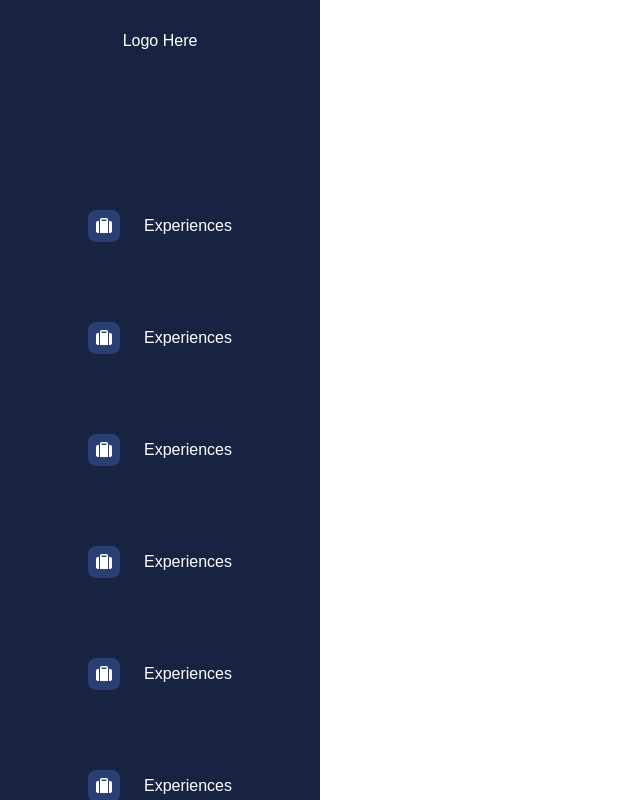
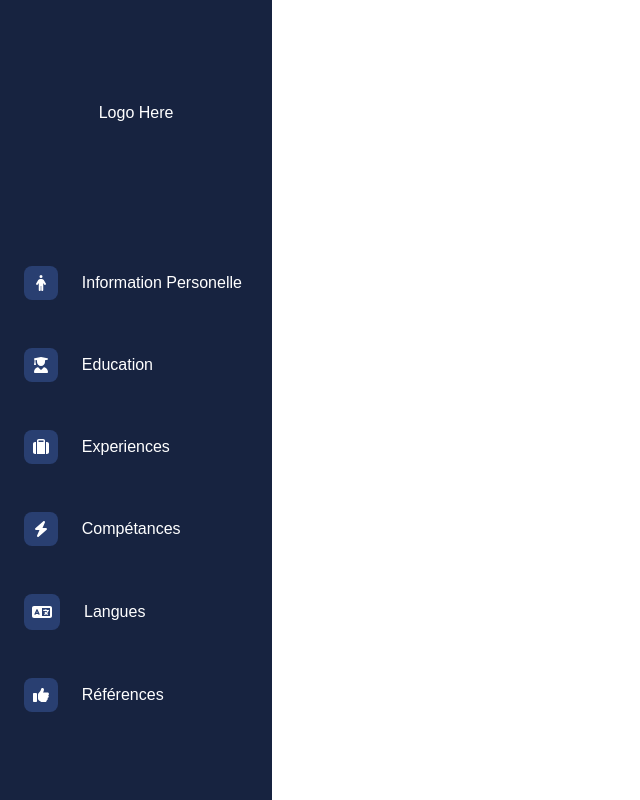
Before and after one commit to SihamAlouani/CVGenerateur, a React (Vite) app: page /Experiences in a window 1280 px wide. Shown: the whole page, without its empty margins (0-640 px from the left). Built offline with nearby package versions, Linux system fonts and the light colour scheme.

Commit message:
[Update] updating the sidebar style

```diff
--- a/src/App.jsx
+++ b/src/App.jsx
@@ -3,6 +3,7 @@ import { useEffect, useState } from "react"
 import Sidebar from "./components/Sidebar"
 import "./assets/style/sidebar.css"
 import { Route, Routes } from "react-router-dom"
+import CustomRoute from "./components/CustomRoute"
 function App() {
   const [count, setCount] = useState(0)
   const [page, setPage] = useState("")
@@ -14,12 +15,24 @@ function App() {
       {/* routes */}
       <Sidebar setPage={setPage} />
       <div className="content">
-        <div className="route" data-visible={"Experiences" == page}>
-          <h1>this is Experiences</h1>
-        </div>
-        <div className="route" data-visible={"Education" == page}>
-          <h1>this is Education</h1>
-        </div>
+        <CustomRoute path="Information Personelle" page={page}>
+          <h1>this is Info Personelle</h1>
+        </CustomRoute>
+        <CustomRoute path="Education" page={page}>
+          <h1>this is Education </h1>
+        </CustomRoute>
+        <CustomRoute path="Experiences" page={page}>
+          <h1>this is Experiences </h1>
+        </CustomRoute>
+        <CustomRoute path="Compétances" page={page}>
+          <h1>this is Compétances </h1>
+        </CustomRoute>
+        <CustomRoute path="Langues" page={page}>
+          <h1>this is Langues </h1>
+        </CustomRoute>
+        <CustomRoute path="Références" page={page}>
+          <h1>this is Références </h1>
+        </CustomRoute>
       </div>
     </div>
   )
--- a/src/assets/style/sidebar.css
+++ b/src/assets/style/sidebar.css
@@ -8,6 +8,7 @@ a {
   text-decoration: none;
   color: inherit;
 }
+
 :root {
   --primary: #172340;
   --secondary: #1f2f55;
@@ -16,7 +17,7 @@ a {
 }
 .app {
   display: grid;
-  grid-template-columns: 1fr 3fr;
+  grid-template-columns: 1fr 5fr;
 }
 /* sidebar style  */
 
@@ -30,7 +31,8 @@ a {
   left: 0;
   display: flex;
   flex-direction: column;
-  justify-content: space-between;
+  /* background-color: red; */
+  justify-content: center;
   align-items: center;
   height: 100vh;
   gap: 6rem;
@@ -40,11 +42,13 @@ a {
   display: flex;
   align-items: center;
   justify-content: center;
+  /* background-color: blue; */
   padding: 2rem;
 }
 .sidebar .navigation-bar {
   display: grid;
   gap: 1rem;
+  width: 100%;
   overflow-y: scroll;
 }
 .sidebar .navigation-bar::-webkit-scrollbar {
@@ -55,11 +59,14 @@ a {
 }
 
 .sidebar .navigation-bar .navigation-item {
+  /* display: grid; */
   display: flex;
-  justify-content: center;
+  align-content: center;
+  cursor: pointer;
+  grid-template-columns: repeat(2, 1fr);
+  white-space: nowrap;
   gap: 1.5rem;
-  padding: 2rem 3rem;
-  align-items: center;
+  padding: 1rem 1.5rem;
 }
 .sidebar .navigation-bar .navigation-item:hover {
   background: var(--secondary);
@@ -73,6 +80,16 @@ a {
   align-items: center;
   justify-content: center;
   border-radius: 0.5rem;
+  width: 40px;
+  aspect-ratio: 1;
+}
+
+.sidebar .navigation-bar .navigation-item .navigation-item-name {
+  display: flex;
+  width: 100%;
+  justify-content: flex-start;
+  align-items: center;
+  /* background-color: red; */
 }
 
 .route {
--- /dev/null
+++ b/src/components/CustomRoute.jsx
@@ -0,0 +1,7 @@
+export default function CustomRoute({ page, path, children }) {
+  return (
+    <div className="route" data-visible={path == page}>
+      {children}
+    </div>
+  )
+}
--- /dev/null
+++ b/src/components/SideBarItem.jsx
@@ -0,0 +1,11 @@
+import { FontAwesomeIcon } from "@fortawesome/react-fontawesome"
+export default function SideBarItem({ icon, title, setPage }) {
+  return (
+    <div onClick={() => setPage(title)} className="navigation-item">
+      <span className="navigation-item-icon">
+        <FontAwesomeIcon icon={icon}></FontAwesomeIcon>
+      </span>
+      <span className="navigation-item-name">{title}</span>
+    </div>
+  )
+}
--- a/src/components/Sidebar.jsx
+++ b/src/components/Sidebar.jsx
@@ -1,7 +1,29 @@
-import { faSuitcase } from "@fortawesome/free-solid-svg-icons"
-import { FontAwesomeIcon } from "@fortawesome/react-fontawesome"
+import {
+  faBolt,
+  faLanguage,
+  faPerson,
+  faSuitcase,
+  faThumbsUp,
+  faUserGraduate,
+} from "@fortawesome/free-solid-svg-icons"
+
+import SideBarItem from "./SideBarItem"
 
 export default function Sidebar({ setPage }) {
+  const sidebarItems = [
+    {
+      title: "Information Personelle",
+      icon: faPerson,
+    },
+    {
+      title: "Education",
+      icon: faUserGraduate,
+    },
+    { title: "Experiences", icon: faSuitcase },
+    { title: "Compétances", icon: faBolt },
+    { title: "Langues", icon: faLanguage },
+    { title: "Références", icon: faThumbsUp },
+  ]
   return (
     <nav className="sidebar">
       <section className="logo">
@@ -9,60 +31,9 @@ export default function Sidebar({ setPage }) {
       </section>
 
       <section className="navigation-bar">
-        <div onClick={() => setPage("Experiences")} className="navigation-item">
-          <span className="navigation-item-icon">
-            <FontAwesomeIcon icon={faSuitcase}></FontAwesomeIcon>
-          </span>
-          <span className="nagivation-item-name">Experiences</span>
-        </div>
-        <div onClick={() => setPage("Education")} className="navigation-item">
-          <span className="navigation-item-icon">
-            <FontAwesomeIcon icon={faSuitcase}></FontAwesomeIcon>
-          </span>
-          <span className="nagivation-item-name">Experiences</span>
-        </div>
-        <div className="navigation-item">
-          <span className="navigation-item-icon">
-            <FontAwesomeIcon icon={faSuitcase}></FontAwesomeIcon>
-          </span>
-          <span className="nagivation-item-name">Experiences</span>
-        </div>
-        <div className="navigation-item">
-          <span className="navigation-item-icon">
-            <FontAwesomeIcon icon={faSuitcase}></FontAwesomeIcon>
-          </span>
-          <span className="nagivation-item-name">Experiences</span>
-        </div>
-        <div className="navigation-item">
-          <span className="navigation-item-icon">
-            <FontAwesomeIcon icon={faSuitcase}></FontAwesomeIcon>
-          </span>
-          <span className="nagivation-item-name">Experiences</span>
-        </div>
-        <div className="navigation-item">
-          <span className="navigation-item-icon">
-            <FontAwesomeIcon icon={faSuitcase}></FontAwesomeIcon>
-          </span>
-          <span className="nagivation-item-name">Experiences</span>
-        </div>
-        <div className="navigation-item">
-          <span className="navigation-item-icon">
-            <FontAwesomeIcon icon={faSuitcase}></FontAwesomeIcon>
-          </span>
-          <span className="nagivation-item-name">Experiences</span>
-        </div>
-        <div className="navigation-item">
-          <span className="navigation-item-icon">
-            <FontAwesomeIcon icon={faSuitcase}></FontAwesomeIcon>
-          </span>
-          <span className="nagivation-item-name">Experiences</span>
-        </div>
-        <div className="navigation-item">
-          <span className="navigation-item-icon">
-            <FontAwesomeIcon icon={faSuitcase}></FontAwesomeIcon>
-          </span>
-          <span className="nagivation-item-name">Experiences</span>
-        </div>
+        {sidebarItems.map(({ title, icon }) => {
+          return <SideBarItem title={title} icon={icon} setPage={setPage} />
+        })}
       </section>
     </nav>
   )
```
